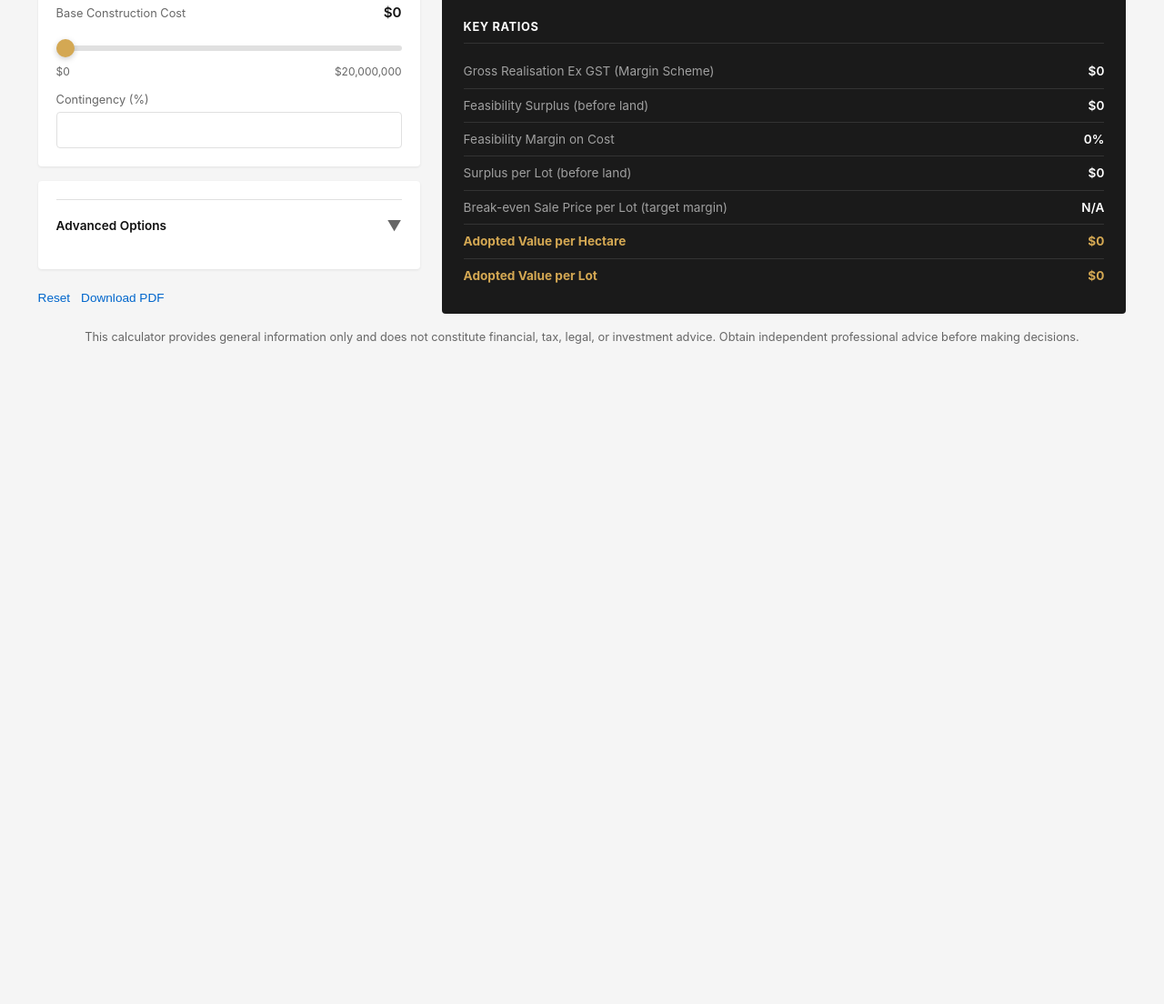
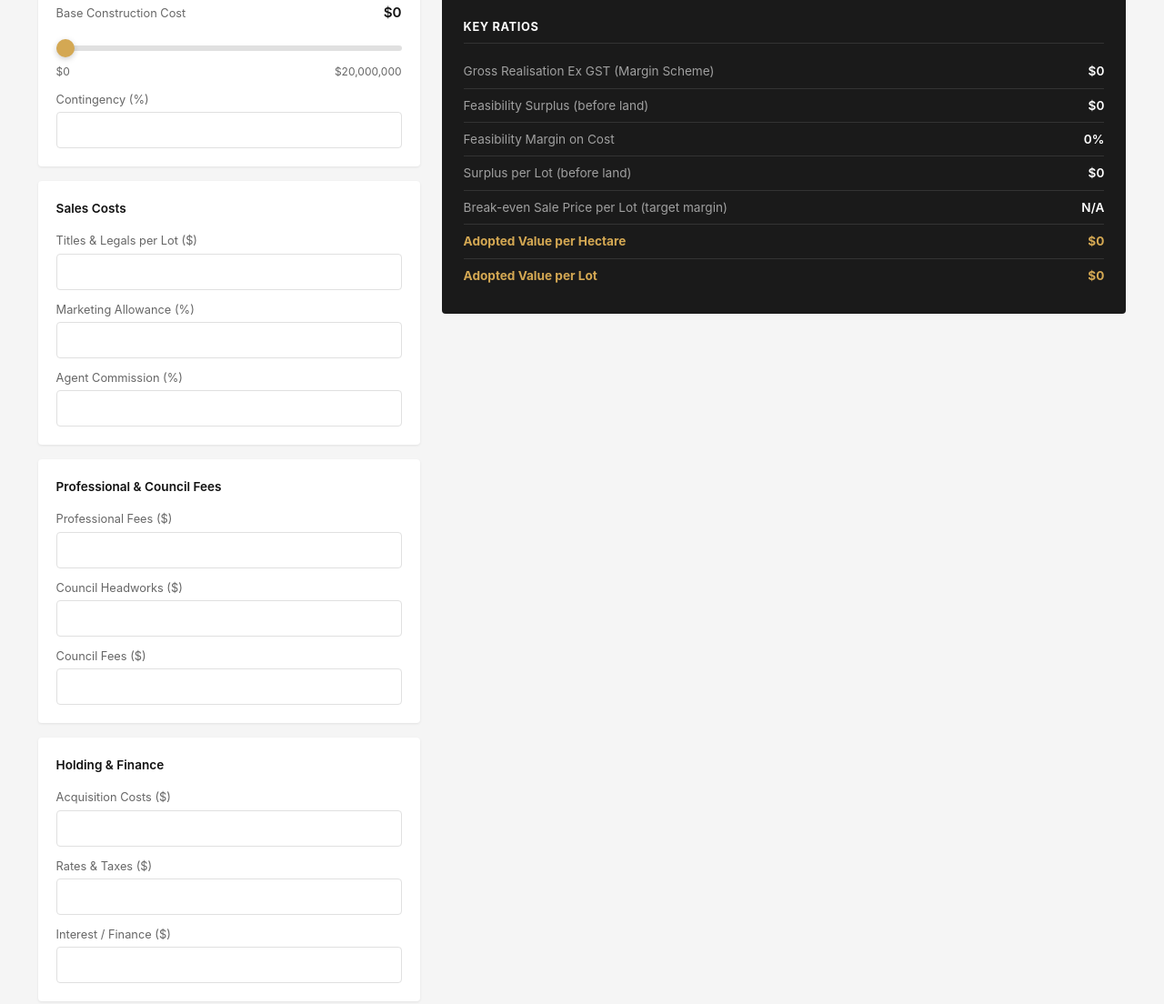
Before and after one commit to cruzbrumfitt/feasibility, a plain HTML site: page index.html in a window 1280 px wide. Shown: the part 1117-2221 px from the top of the page at 91% size. Before the commit the page ends 1529 px from the top, so only its background shows below. Drawn offline with nearby package versions, Linux system fonts and the light colour scheme.

Commit message:
Update index.html

```diff
--- a/index.html
+++ b/index.html
@@ -207,59 +207,6 @@
       gap: 12px;
       align-items: center;
       flex-wrap: wrap;
-    }
-
-    /* Collapsible Sections - Light Theme */
-    .collapsible-light {
-      border-top: 1px solid var(--line);
-      margin-top: 0;
-      padding-top: 0;
-    }
-
-    .collapsible-light .collapsible-header {
-      display: flex;
-      justify-content: space-between;
-      align-items: center;
-      padding: 16px 0;
-      cursor: pointer;
-    }
-
-    .collapsible-light .collapsible-header h3 {
-      font-size: 0.85rem;
-      font-weight: 600;
-      color: var(--ink);
-    }
-
-    .collapsible-light .collapsible-header .toggle {
-      color: var(--muted);
-      font-size: 1rem;
-      transition: transform 0.2s ease;
-    }
-
-    .collapsible-light.open .toggle {
-      transform: rotate(180deg);
-    }
-
-    .collapsible-light .collapsible-content {
-      display: none;
-      padding-bottom: 8px;
-    }
-
-    .collapsible-light.open .collapsible-content {
-      display: block;
-    }
-
-    .collapsible-light .input-group {
-      gap: 10px;
-    }
-
-    .collapsible-light .input-row label {
-      font-size: 0.75rem;
-    }
-
-    .collapsible-light .input-row input {
-      padding: 8px 10px;
-      font-size: 0.9rem;
     }
 
     /* Right Panel - Dark Results */
@@ -668,14 +615,9 @@
           </div>
         </div>
 
-        <!-- Advanced Options - Collapsible -->
+        <!-- Sales Costs -->
         <div class="panel">
-          <div class="collapsible-light" id="advancedOptions">
-            <div class="collapsible-header">
-              <h3>Advanced Options</h3>
-              <span class="toggle">&#9660;</span>
-            </div>
-            <div class="collapsible-content">
+          <div class="panel-title">Sales Costs</div>
           <div class="input-group">
             <div class="input-row">
               <label for="titlesLegalsPerLot">Titles & Legals per Lot ($)</label>
@@ -689,6 +631,13 @@
               <label for="agentsPct">Agent Commission (%)</label>
               <input id="agentsPct" name="agentsPct" type="number" min="0" step="0.1">
             </div>
+          </div>
+        </div>
+
+        <!-- Professional & Council Fees -->
+        <div class="panel">
+          <div class="panel-title">Professional & Council Fees</div>
+          <div class="input-group">
             <div class="input-row">
               <label for="professionalFees">Professional Fees ($)</label>
               <input id="professionalFees" name="professionalFees" type="number" min="0" step="1000">
@@ -701,6 +650,13 @@
               <label for="councilFees">Council Fees ($)</label>
               <input id="councilFees" name="councilFees" type="number" min="0" step="1000">
             </div>
+          </div>
+        </div>
+
+        <!-- Holding & Finance -->
+        <div class="panel">
+          <div class="panel-title">Holding & Finance</div>
+          <div class="input-group">
             <div class="input-row">
               <label for="acquisitionCosts">Acquisition Costs ($)</label>
               <input id="acquisitionCosts" name="acquisitionCosts" type="number" min="0" step="1000">
@@ -713,11 +669,16 @@
               <label for="interestFinanceCosts">Interest / Finance ($)</label>
               <input id="interestFinanceCosts" name="interestFinanceCosts" type="number" min="0" step="1000">
             </div>
+          </div>
+        </div>
+
+        <!-- Tax -->
+        <div class="panel">
+          <div class="panel-title">Tax</div>
+          <div class="input-group">
             <div class="input-row">
               <label for="gstReclaimed">GST Reclaimed ($)</label>
               <input id="gstReclaimed" name="gstReclaimed" type="number" min="0" step="1000">
-                </div>
-              </div>
             </div>
           </div>
         </div>
@@ -1469,16 +1430,6 @@
       updateSliderProgress(constructionSlider);
     }
 
-    // Collapsible sections
-    document.querySelectorAll('.collapsible-light').forEach(section => {
-      const header = section.querySelector('.collapsible-header');
-      if (header) {
-        header.addEventListener('click', () => {
-          section.classList.toggle('open');
-        });
-      }
-    });
-
     // Reset button
     byId("resetDefaults").addEventListener("click", resetCalculator);
     byId("downloadPdf").addEventListener("click", downloadPdf);
```
Lines whose indentation alone changed are shown as unchanged.
